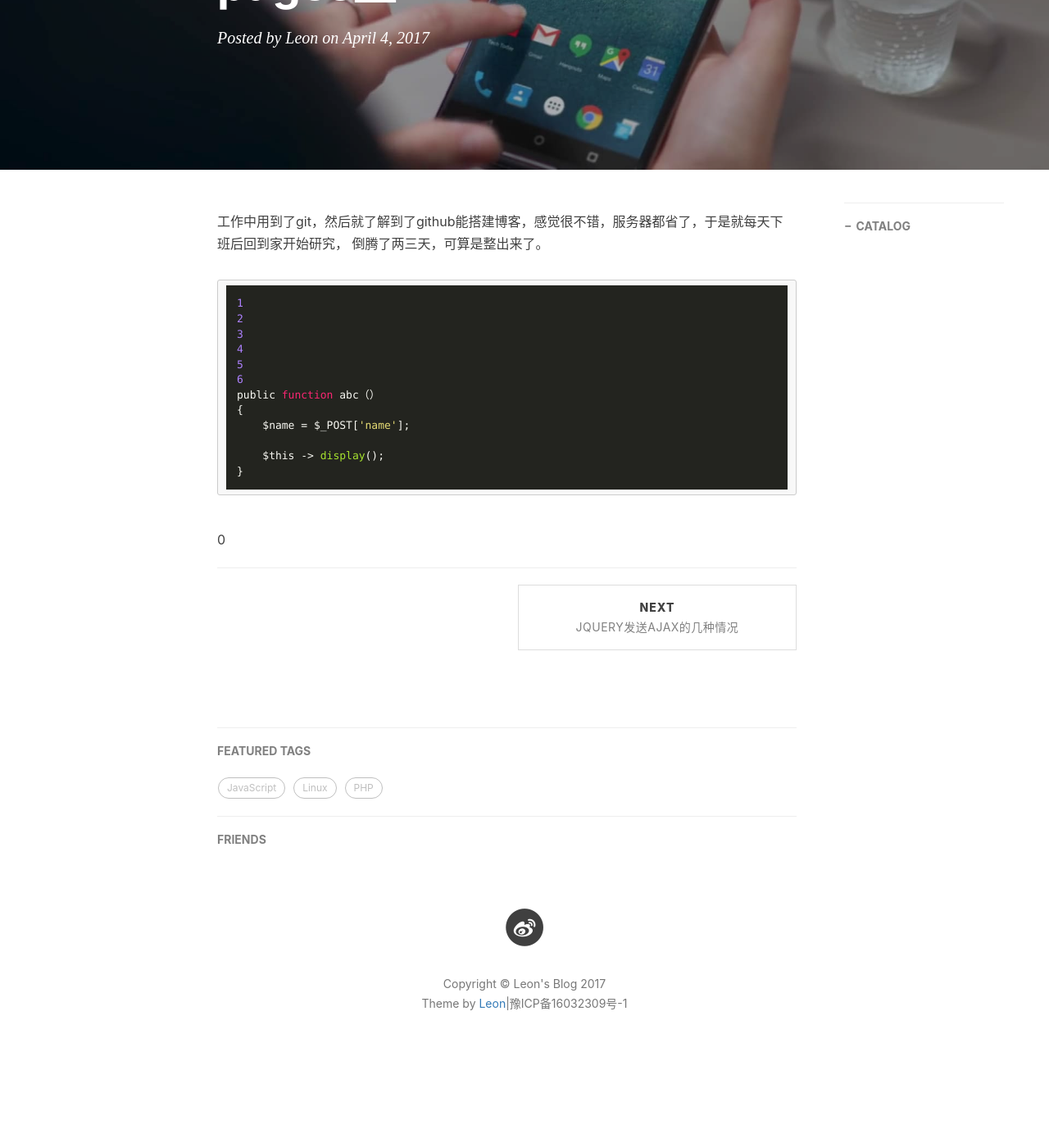
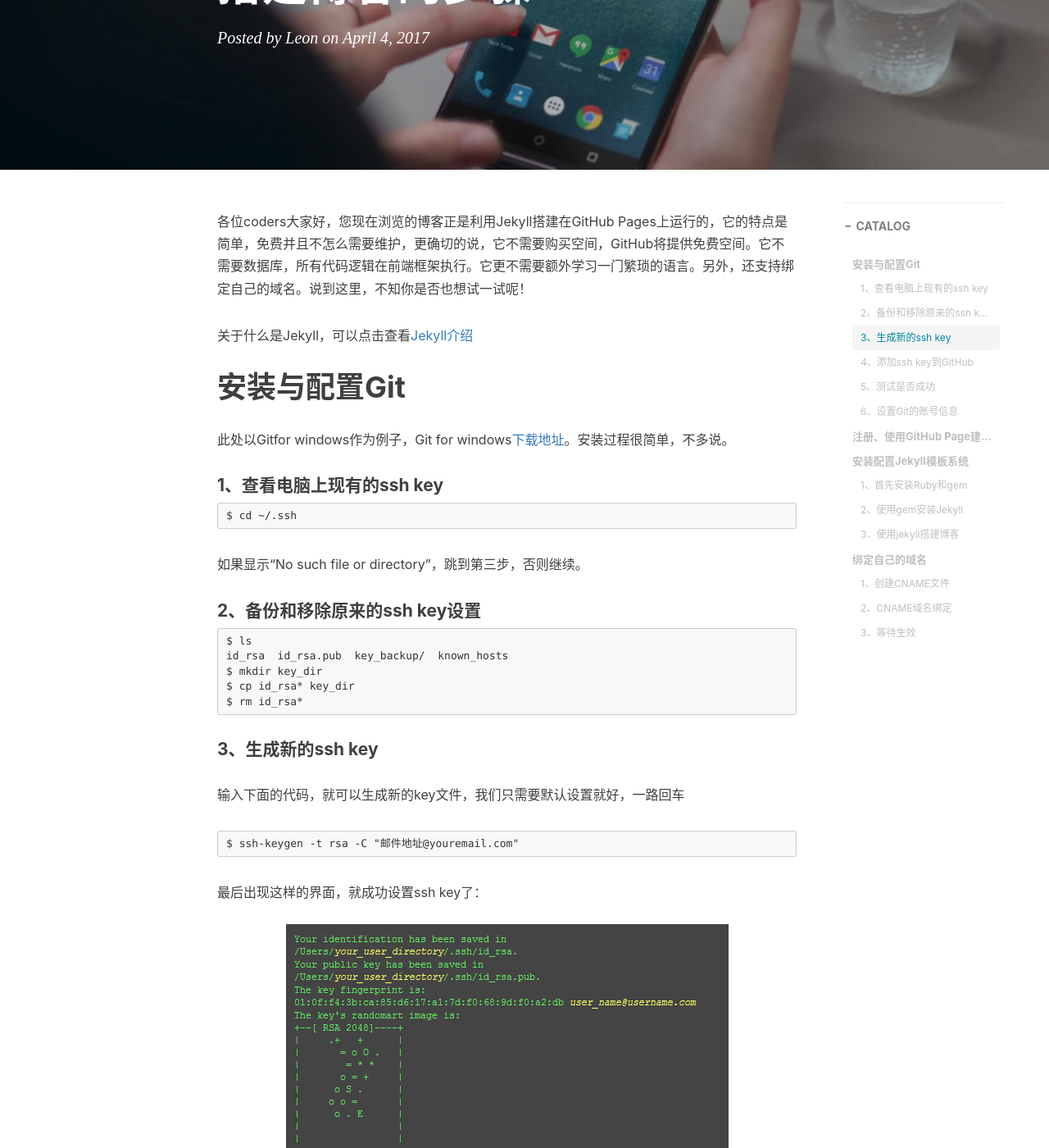
Before and after one commit to wl236179666/wl236179666.github.com, a Jekyll site: the page built from _posts/2017-04-04-001.md, in a window 1280 px wide and 1400 px high, scrolled down 310 px. Shown: the whole window at 82% size. Built offline with Jekyll 4.4.1, drawn with Linux system fonts in a browser that asks for light colours; nearby versions of some CDN libraries; comment, search, counter and statistics services are not loaded; before the commit the page ends 1638 px from its top, so only the background shows below that; some of the changed text lies outside the part shown.

Commit message:
new post

````diff
--- a/_posts/2017-04-04-001.md
+++ b/_posts/2017-04-04-001.md
@@ -1,23 +1,111 @@
 ---
 layout:     post
-title:      "终于将博客成功搭建在github pages上"
+title:      "使用Jekyll在GitHub Pages上搭建博客的步骤"
 date:       2017-04-04 19:00:00
 author:     "Leon"
 header-img: "img/post-bg-nextgen-web-pwa.jpg"
 header-mask: 0.3
 catalog:    true
 tags:
-    - JavaScript
+    - Jekyll
 ---
 
-<p>工作中用到了git，然后就了解到了github能搭建博客，感觉很不错，服务器都省了，于是就每天下班后回到家开始研究，
-倒腾了两三天，可算是整出来了。</p>
+<p>各位coders大家好，您现在浏览的博客正是利用Jekyll搭建在GitHub Pages上运行的，它的特点是简单，免费并且不怎么需要维护，更确切的说，它不需要购买空间，GitHub将提供免费空间。它不需要数据库，所有代码逻辑在前端框架执行。它更不需要额外学习一门繁琐的语言。另外，还支持绑定自己的域名。说到这里，不知你是否也想试一试呢！</p>
 
-{% highlight javascript linenos %}
-public function abc（）
-{
-    $name = $_POST['name'];
+关于什么是Jekyll，可以点击查看[Jekyll介绍](http://jekyll.com.cn/ "参考资料")
 
-    $this -> display();
-}
-{% endhighlight %}
+# 安装与配置Git
+此处以Gitfor windows作为例子，Git for windows[下载地址](http://msysgit.github.io/ "参考资料")。安装过程很简单，不多说。
+#### 1、查看电脑上现有的ssh key
+```linux
+$ cd ~/.ssh
+```
+如果显示“No such file or directory”，跳到第三步，否则继续。
+#### 2、备份和移除原来的ssh key设置
+```linux
+$ ls
+id_rsa  id_rsa.pub  key_backup/  known_hosts
+$ mkdir key_dir
+$ cp id_rsa* key_dir
+$ rm id_rsa*
+```
+#### 3、生成新的ssh key
+输入下面的代码，就可以生成新的key文件，我们只需要默认设置就好，一路回车
+```linux
+$ ssh-keygen -t rsa -C "邮件地址@youremail.com"
+```
+最后出现这样的界面，就成功设置ssh key了：
+![](/img/001/ssh_key.png)
+#### 4、添加ssh key到GitHub
+用文本编辑器打开生成的公钥文件id_rsa.pub，如果看不到，需要设置显示隐藏文件。复制文件内容后进入GitHub，进行设置
+![](/img/001/git_set.png)
+点击进入设置，左侧列表选择【SSH and GPG keys】，再点击绿色按钮【Add SSH key】,将刚才的内容粘贴进去。
+#### 5、测试是否成功
+```linux
+$ ssh -T git@github.com
+```
+原型输入，不要修改。如果出现如下情形：
+```linux
+The authenticity of host 'github.com (207.97.227.239)' can't be established.
+RSA key fingerprint is 16:27:ac:a5:76:28:2d:36:63:1b:56:4d:eb:df:a6:48.
+Are you sure you want to continue connecting (yes/no)?
+```
+不要紧张，输入yes就可以了，会看到：
+```linux
+Hi wl236179666! You've successfully authenticated, but GitHub does not provide shell access.
+```
+#### 6、设置Git的账号信息
+现在你已经可以通过SSH链接到GitHub了，还有一些个人信息需要完善的。
+Git会根据用户的名字和邮箱来记录提交。GitHub也是用这些信息来做权限的处理，输入下面的代码进行个人信息的设置，把名称和邮箱替换成你自己的，名字必须是你的真名，而不是GitHub的昵称。
+```linux
+$ git config --global user.name "你的名字"
+$ git config --global user.email "your_email@youremail.com"
+ ```
+ 到这里，就成功了，你可以成功连接GitHub了。
+
+# 注册、使用GitHub Page建立博客
+主页中找到【New repository】
+![](/img/001/new_ku.png)
+点击进入后，按照如下格式命名你的仓库
+![](/img/001/new_name.png)
+之后点击【Create Repository】完成创建。
+
+创建好之后，可以编写一个index.html文件，push到GitHub上。打开浏览器访问“GitHub用户名.github.io”就可以访问创建的博客了。
+# 安装配置Jekyll模板系统
+Jekyll是一个强大的静态模板系统，可以满足个人写博客的需求。
+#### 1、首先安装Ruby和gem
+从[Rubu官网](https://www.ruby-lang.org/zh_cn/downloads/ "参考资料")进行下载。
+之后安装devkit，RubyInstaller页面中往下拉就能看到。选择自己版本的Ruby对应的devkit，下载并解压，然后执行：
+```linux
+$ cd devkit
+$ ruby dk.rb init
+$ ruby dk.rb install
+```
+ 这样就安装完成了，使用gem -v看看是否能显示出版本号。另外gem是可以选择源的，默认的源有点慢（你懂的），可以使用ruby.taobao.org的源，方便快捷，查看当前源：
+```linux
+$ gem source list
+```
+添加新源：
+```linux
+$ gem sources -a http://ruby.taobao.org/
+```
+删除默认源：
+ ```linux
+$ gem sources --remove https://rubygems.org/
+```
+关于ruby环境的搭建，Google上有很多，一般遇到的问题都能够解决。
+#### 2、使用gem安装Jekyll
+使用命令gem install jekyll就可以安装jekyll及所有需要的依赖，但不包括插件。安装完成后使用jekyll -v查看一下是否安装成功了。
+#### 3、使用jekyll搭建博客
+模板网上有很多，当然，使用Jekyll一般使用Markdown语法写文章，不必担心，很简单的，教程网上有很多。
+# 绑定自己的域名
+网站到此可以访问了，下面介绍如何绑定自己的个性域名。以阿里云域名为例，其它的相似。
+#### 1、创建CNAME文件
+在博客仓库跟目录中新建CNAME文件（注意没有后缀），创建后打开，新增一行，内容为你想指定的域名。该域名不能包含前缀信息，即不能添加http:\\前缀。
+#### 2、CNAME域名绑定
+登陆[阿里云域名控制器](https://dc.aliyun.com/tcparse/dns.htm "参考资料")，在域名解析中如图所示
+![](/img/001/jiexi.png)
+#### 3、等待生效
+之后就是等待全球解析生效，可能要等上一会。GitHub Pages目前不支持自定义域名使用https，但不是不能，需要的自行Google吧！
+
+最后提醒一句，初次搭建过程是艰难的，遇到问题多Google，看不懂英文的谷歌翻译随身带，很多错误都可能和依赖性有关，只要坚持，就一定能成功的！
````
Also changed, not shown: _posts/2017-04-04-002.md (+1 -1 lines), _posts/2017-04-10-003.md (+2 -2 lines), _posts/2017-04-12-004.md (+1 -1 lines), _posts/2017-04-29-005.md (+1 -1 lines), _posts/2017-05-13-006.md (+1 -1 lines), img/001/git_set.png (added), img/001/jiexi.png (added), img/001/new_ku.png (added), img/001/new_name.png (added), img/001/ssh_key.png (added), img/003/linux_chmod.png (renamed from img/linux_chmod.png), img/post-bg-see-u-ali.jpg (deleted), 1 other file.
